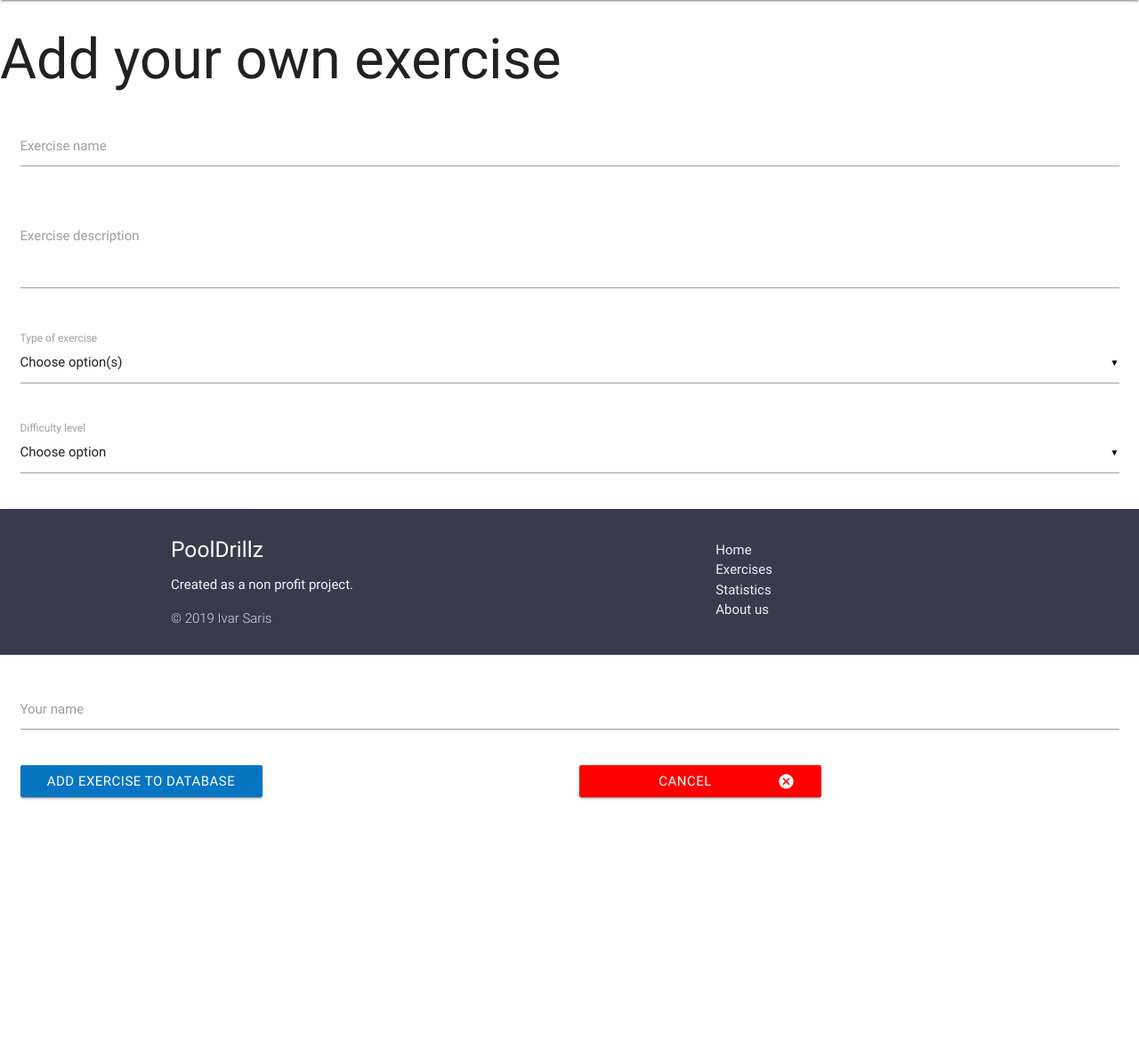
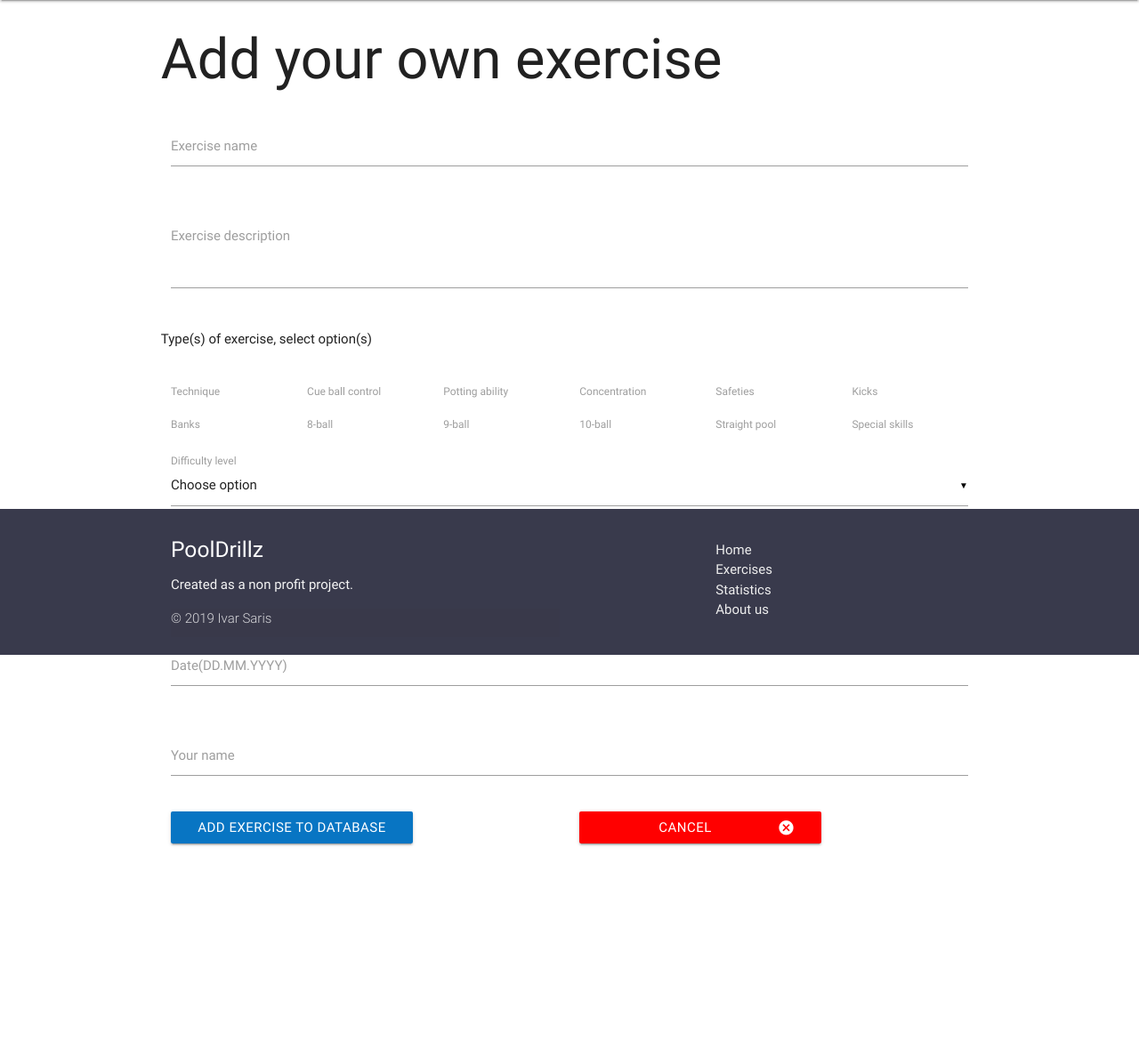
Before and after one commit to ivarsaris/PoolDrillz-MS2, a Flask app: page /add in a window 1280 px wide. Shown: the part 64-1252 px from the top of the page at 89% size. Before the commit the page ends 963 px from the top, so only its background shows below. Run offline with Flask 2, Linux system fonts and the light colour scheme; some libraries are stand-ins or nearby versions.

Commit message:
added checkboxes to add.html

```diff
--- a/.theia/templates/add.html
+++ b/.theia/templates/add.html
@@ -1,7 +1,8 @@
 {% extends 'base.html' %}
 {% block content %}
 
-
+<section>
+	<div class="container">
 		<div class="row">
 			<h1>Add your own exercise</h1>
 			<form action="{{ url_for('submit_exercise') }}" method='POST' enctype="multipart/form-data" class="col s12">
@@ -18,23 +19,104 @@
 					</div>
 				</div>
                 <div class="row">
-			<div class="input-field col s12">
-				<select id="type_of_exercise" name="type_of_exercise" multiple>
-                    <option value="" disabled selected>Choose option(s)</option>
-                    <option value="Technique">Technique</option>
-                    <option value="Cue ball control">Cue ball control</option>
-                    <option value="Potting ability">Potting ability</option>
-                    <option value="Concentration">Concentration</option>
-                    <option value="Safeties">Safeties</option>
-                    <option value="Kicks">Kicks</option>
-                    <option value="Banks">Banks</option>
-                    <option value="8-ball">8-ball</option>
-                    <option value="9-ball">9-ball</option>
-                    <option value="10-ball">10-ball</option>
-                    <option value="Straight pool">Straight pool</option>
-                    <option value="Special skills">Special skills</option>
-                </select>
-				<label>Type of exercise</label>
+                <p>Type(s) of exercise, select option(s)</p>
+                </div>
+				<div class="row">
+					<div class="col s6 m4 l2">
+						<p>
+							<label>
+                                <input type="checkbox" name="type_of_exercise" value="Technique" />
+                                <span>Technique</span>
+                            </label>
+						</p>
+					</div>
+					<div class="col s6 m4 l2">
+						<p>
+							<label>
+                                <input type="checkbox" name="type_of_exercise" value="Cue ball control" />
+                                <span>Cue ball control</span>
+                            </label>
+						</p>
+					</div>
+					<div class="col s6 m4 l2">
+						<p>
+							<label>
+                                <input type="checkbox" name="type_of_exercise" value="Potting ability" />
+                                <span>Potting ability</span>
+                            </label>
+						</p>
+					</div>
+					<div class="col s6 m4 l2">
+						<p>
+						    <label>
+                                <input type="checkbox" name="type_of_exercise" value="Concentration" />
+                                <span>Concentration</span>
+                            </label>
+                        </p>
+					</div>
+                    <div class="col s6 m4 l2">
+						<p>
+						    <label>
+                                <input type="checkbox" name="type_of_exercise" value="Safeties" />
+                                <span>Safeties</span>
+                            </label>
+                        </p>
+					</div>
+                    <div class="col s6 m4 l2">
+						<p>
+						    <label>
+                                <input type="checkbox" name="type_of_exercise" value="Kicks" />
+                                <span>Kicks</span>
+                            </label>
+                        </p>
+					</div>
+					<div class="col s6 m4 l2">
+						<p>
+						    <label>
+                                <input type="checkbox" name="type_of_exercise" value="Banks" />
+                                <span>Banks</span>
+                            </label>
+                        </p>
+					</div>
+                    <div class="col s6 m4 l2">
+						<p>
+						    <label>
+                                <input type="checkbox" name="type_of_exercise" value="8-ball" />
+                                <span>8-ball</span>
+                            </label>
+                        </p>
+					</div>
+                    <div class="col s6 m4 l2">
+						<p>
+						    <label>
+                                <input type="checkbox" name="type_of_exercise" value="9-ball" />
+                                <span>9-ball</span>
+                            </label>
+                        </p>
+					</div>
+					<div class="col s6 m4 l2">
+						<p>
+						    <label>
+                                <input type="checkbox" name="type_of_exercise" value="10-ball" />
+                                <span>10-ball</span>
+                            </label>
+                        </p>
+					</div>
+                    <div class="col s6 m4 l2">
+						<p>
+						    <label>
+                                <input type="checkbox" name="type_of_exercise" value="Straight pool" />
+                                <span>Straight pool</span>
+                            </label>
+                        </p>
+					</div>
+                    <div class="col s6 m4 l2">
+						<p>
+						    <label>
+                                <input type="checkbox" name="type_of_exercise" value="Special skills" />
+                                <span>Special skills</span>
+                            </label>
+					    </p>
 				    </div>
                 </div>
                 <div class="row">
@@ -51,9 +133,8 @@
                     </div>
                 </div>
                 <div class="row">
-			<div class="file-field input-field">
-				<div class="btn waves-effect waves-light">
-					Upload Image<i class="material-icons right">file_upload</i>
+                    <div class="file-field input-field col s12">
+                        <div class="btn waves-effect waves-light">Upload Image<i class="material-icons right">file_upload</i>
                             <input type="file" name="image">
                         </div>
                         <div class="file-path-wrapper">
@@ -73,17 +154,16 @@
                         <label for="exercise_added_by">Your name</label>
                     </div>
                 </div>
-				<div class="row col s12 col m6 add-cancel-button">
-					<div>
-						<button class="btn waves-effect waves-light" type="submit">Add exercise to database
-                  <i class="material-icons right">send</i></button>
+                <div class="row">
+                    <div class="col s12 col m6 add-cancel-button">
+                        <button class="btn waves-effect waves-light" type="submit">Add exercise to database<i class="material-icons right">send</i></button>
                     </div>
-				</div>
-				<div class="row col s12 col m6 add-cancel-button">
-					<div>
-						<div class="btn waves-effect waves-light cancel-button"><a href={{ url_for('exercises') }}>Cancel<i class="material-icons right">cancel</i></a></div>
+                    <div class="col s12 col m6 add-cancel-button">
+                        <button class="btn waves-effect waves-light cancel-button"><a href={{ url_for('exercises') }}>Cancel<i class="material-icons right">cancel</i></a></button>
                     </div>
                 </div>
 			</form>
 		</div>
+	</div>
+</section>
 {% endblock %}
```
Lines whose indentation alone changed are shown as unchanged.
